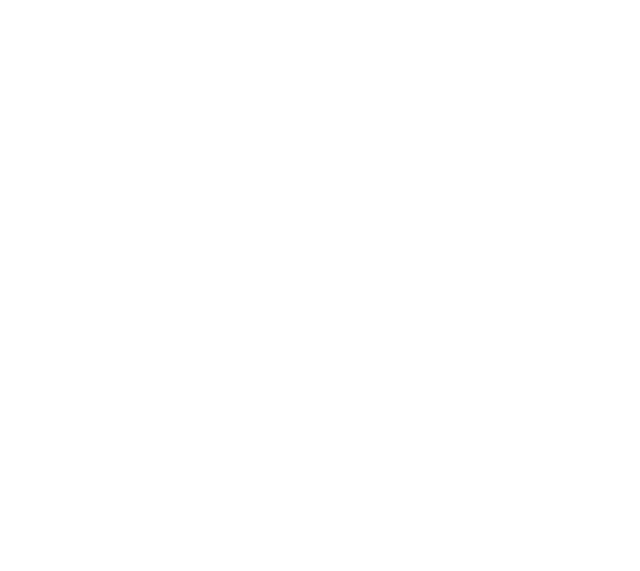
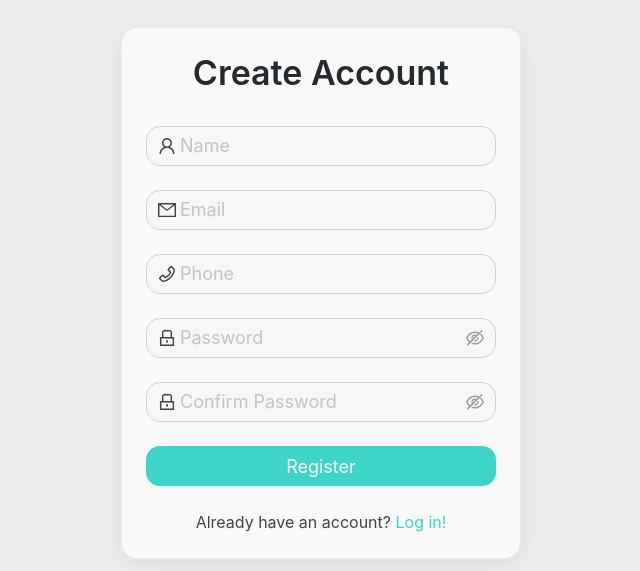
Before and after one commit to Manjlo/vrisa, a React (Vite) app: page /register in a window 1280 px wide. Before the commit this address had no page. Shown: the part 107-678 px from the top of the page, without its empty margins (319-959 px from the left). Built offline with nearby package versions, Linux system fonts and the light colour scheme.

Commit message:
setup initial login and register screen

```diff
--- a/src/App.jsx
+++ b/src/App.jsx
@@ -1,6 +1,7 @@
 import { Routes, Route } from 'react-router-dom';
 import Home from 'src/pages/Home';
 import Login from 'src/pages/Login';
+import Register from 'src/pages/Register';
 import Dashboard from 'src/pages/app/Dashboard';
 import StationsList from 'src/pages/app/StationsList';
 import StationDetail from 'src/pages/app/StationDetail';
@@ -13,6 +14,7 @@
     <Routes>
       <Route path="/" element={<Home />} />
       <Route path="/login" element={<Login />} />
+      <Route path="/register" element={<Register />} />
       <Route
         path="/app"
         element={
--- a/src/examples/ThemeProviderExample.jsx
+++ b/src/examples/ThemeProviderExample.jsx
@@ -48,15 +48,10 @@
         <Header
           className="app-header--glass"
           style={{
-            position: 'sticky',
-            top: 0,
-            zIndex: 10,
             padding: '0 24px',
-            margin: '16px',
             display: 'flex',
             alignItems: 'center',
             justifyContent: 'space-between',
-            borderRadius: '16px',
           }}
         >
           <Title level={3} style={{ color: 'var(--color-text)', margin: 0 }}>
@@ -64,10 +59,10 @@
           </Title>
           <Badge className="badge--ok" status="processing" text="System Normal" />
         </Header>
-        <Content style={{ padding: '0 16px' }}>
+        <Content style={{ padding: '16px' }}>
           <Space direction="vertical" size="large" style={{ width: '100%' }}>
             <Space direction="horizontal" size="large" wrap>
-              <Card title="Metric 1: PM2.5" style={{ width: 300 }} className="card--glass">
+              <Card title="Metric 1: PM2.5" style={{ width: 300 }} className="card--custom">
                 <div className="metric">
                   <span className="metric__value">12.5</span>
                   <span className="metric__label">µg/m³</span>
--- a/src/features/auth/LoginForm.jsx
+++ b/src/features/auth/LoginForm.jsx
@@ -1,27 +1,42 @@
 import React from 'react';
-import { useForm } from 'react-hook-form';
+import { Form, Input, Button } from 'antd';
+import { MailOutlined, LockOutlined } from '@ant-design/icons';
 import { useAuth } from 'src/hooks/useAuth';
 
 const LoginForm = () => {
-  const { register, handleSubmit } = useForm();
   const { login } = useAuth();
 
-  const onSubmit = (data) => {
-    login(data);
+  const onFinish = (values) => {
+    login(values);
   };
 
   return (
-    <form onSubmit={handleSubmit(onSubmit)}>
-      <div>
-        <label>Email</label>
-        <input type="email" {...register('email')} />
-      </div>
-      <div>
-        <label>Password</label>
-        <input type="password" {...register('password')} />
-      </div>
-      <button type="submit">Login</button>
-    </form>
+    <Form
+      name="login"
+      onFinish={onFinish}
+      layout="vertical"
+      requiredMark={false}
+    >
+      <Form.Item
+        name="email"
+        rules={[{ required: true, type: 'email', message: 'Please input your email!' }]}
+      >
+        <Input prefix={<MailOutlined />} placeholder="Email" size="large" />
+      </Form.Item>
+
+      <Form.Item
+        name="password"
+        rules={[{ required: true, message: 'Please input your password!' }]}
+      >
+        <Input.Password prefix={<LockOutlined />} placeholder="Password" size="large" />
+      </Form.Item>
+
+      <Form.Item>
+        <Button type="primary" htmlType="submit" block size="large">
+          Login
+        </Button>
+      </Form.Item>
+    </Form>
   );
 };
 
--- a/src/main.jsx
+++ b/src/main.jsx
@@ -5,7 +5,9 @@
 import { ConfigProvider } from 'antd';
 import App from './App';
 import './index.css';
+import './styles/global.css';
 import { AuthProvider } from './contexts/AuthContext';
+import { theme } from './styles/ant-theme';
 
 const queryClient = new QueryClient();
 
@@ -14,7 +16,7 @@
     <BrowserRouter>
       <QueryClientProvider client={queryClient}>
         <AuthProvider>
-          <ConfigProvider>
+          <ConfigProvider theme={theme}>
             <App />
           </ConfigProvider>
         </AuthProvider>
--- a/src/pages/Login.jsx
+++ b/src/pages/Login.jsx
@@ -1,12 +1,27 @@
 import React from 'react';
+import { Link } from 'react-router-dom';
+import { Layout, Card, Typography } from 'antd';
 import LoginForm from 'src/features/auth/LoginForm';
+import '../styles/global.css';
+
+const { Content } = Layout;
+const { Title, Text } = Typography;
 
 const Login = () => {
   return (
-    <div>
-      <h1>Login</h1>
-      <LoginForm />
-    </div>
+    <Layout style={{ minHeight: '100vh', background: 'var(--color-bg)' }}>
+      <Content style={{ display: 'flex', justifyContent: 'center', alignItems: 'center', padding: '2rem' }}>
+        <Card style={{ width: 400, textAlign: 'center' }} className="card--custom">
+          <Title level={2} style={{ color: 'var(--color-text)', marginBottom: '2rem' }}>
+            Login
+          </Title>
+          <LoginForm />
+          <Text style={{ marginTop: '1rem', display: 'block' }}>
+            Don't have an account? <Link to="/register">Register now!</Link>
+          </Text>
+        </Card>
+      </Content>
+    </Layout>
   );
 };
 
--- /dev/null
+++ b/src/pages/Register.jsx
@@ -0,0 +1,147 @@
+import React from 'react';
+import { Link } from 'react-router-dom';
+import { Layout, Form, Input, Button, Typography, Card } from 'antd';
+import {
+  MailOutlined,
+  UserOutlined,
+  PhoneOutlined,
+  LockOutlined,
+} from '@ant-design/icons';
+import '../styles/global.css';
+
+const { Content } = Layout;
+const { Title, Text } = Typography;
+
+const Register = () => {
+  const onFinish = (values) => {
+    console.log('Received values of form: ', values);
+    // Handle registration logic here
+  };
+
+  return (
+    <Layout style={{ minHeight: '100vh' }}>
+      <Content
+        style={{
+          display: 'flex',
+          justifyContent: 'center',
+          alignItems: 'center',
+          padding: '2rem',
+        }}
+      >
+<Card style={{ width: 400, textAlign: 'center' }} className="card--custom">
+          <Title
+            level={2}
+            style={{ color: 'var(--color-text)', marginBottom: '2rem' }}
+          >
+            Create Account
+          </Title>
+          <Form
+            name="register"
+            onFinish={onFinish}
+            layout="vertical"
+            requiredMark={false}
+          >
+            <Form.Item
+              name="name"
+              rules={[
+                {
+                  required: true,
+                  message: 'Please input your name!',
+                  whitespace: true,
+                },
+              ]}
+            >
+              <Input
+                prefix={<UserOutlined />}
+                placeholder="Name"
+                size="large"
+              />
+            </Form.Item>
+
+            <Form.Item
+              name="email"
+              rules={[
+                {
+                  required: true,
+                  type: 'email',
+                  message: 'Please input a valid email!',
+                },
+              ]}
+            >
+              <Input
+                prefix={<MailOutlined />}
+                placeholder="Email"
+                size="large"
+              />
+            </Form.Item>
+
+            <Form.Item
+              name="phone"
+              rules={[
+                { required: true, message: 'Please input your phone number!' },
+              ]}
+            >
+              <Input
+                prefix={<PhoneOutlined />}
+                placeholder="Phone"
+                size="large"
+              />
+            </Form.Item>
+
+            <Form.Item
+              name="password"
+              rules={[
+                { required: true, message: 'Please input your password!' },
+              ]}
+              hasFeedback
+            >
+              <Input.Password
+                prefix={<LockOutlined />}
+                placeholder="Password"
+                size="large"
+              />
+            </Form.Item>
+
+            <Form.Item
+              name="confirm"
+              dependencies={['password']}
+              hasFeedback
+              rules={[
+                { required: true, message: 'Please confirm your password!' },
+                ({ getFieldValue }) => ({
+                  validator(_, value) {
+                    if (!value || getFieldValue('password') === value) {
+                      return Promise.resolve();
+                    }
+                    return Promise.reject(
+                      new Error(
+                        'The two passwords that you entered do not match!'
+                      )
+                    );
+                  },
+                }),
+              ]}
+            >
+              <Input.Password
+                prefix={<LockOutlined />}
+                placeholder="Confirm Password"
+                size="large"
+              />
+            </Form.Item>
+
+            <Form.Item>
+              <Button type="primary" htmlType="submit" block size="large">
+                Register
+              </Button>
+            </Form.Item>
+          </Form>
+          <Text style={{ marginTop: '1rem', display: 'block' }}>
+            Already have an account? <Link to="/login">Log in!</Link>
+          </Text>
+        </Card>
+      </Content>
+    </Layout>
+  );
+};
+
+export default Register;
--- a/src/styles/ant-theme.less
+++ b/src/styles/ant-theme.less
@@ -35,12 +35,12 @@
  */
 
 // Color Palette
-@primary-color: #3DD5C9;
-@primary-7: #0A3D3B;
-@accent-color: #A9E4EB;
+@primary-color: #4EADF5;
+@primary-7: #1E4E7C;
+@accent-color: #BDE0FE;
 @text-color: #252A2E;
 @text-color-secondary: #5A636A;
-@body-background: #F5F9F8;
+@body-background: #FFFFFF;
 @component-background: #FFFFFF;
 @border-color-base: #D9E4E2;
 
--- a/src/styles/global.css
+++ b/src/styles/global.css
@@ -18,12 +18,12 @@
 
 :root {
   /* Color Palette */
-  --color-primary: #3DD5C9;
-  --color-primary-700: #0A3D3B;
-  --color-bg: #F5F9F8;
-  --color-accent: #A9E4EB;
+  --color-primary: #4EADF5; /* Sky Blue */
+  --color-primary-700: #1E4E7C; /* Dark Blue */
+  --color-bg: #FFFFFF; /* White */
+  --color-accent: #BDE0FE; /* Light Blue */
   --color-text: #252A2E;
-  --color-muted: #D9E4E2;
+  --color-muted: #F9F9F9; /* Light gray for cards */
 
   /* Semantic Colors */
   --color-good: #43C87B;
@@ -40,22 +40,18 @@
   --fs-2xl: 24px;
   --fs-3xl: 32px;
 
-  /* Glassmorphism */
+  /* Styling */
   --glass-blur: 10px;
-  --glass-bg-light: rgba(255, 255, 255, 0.1);
-  --glass-border-light: 1px solid rgba(255, 255, 255, 0.12);
-  --glass-shadow: 0 6px 24px rgba(0, 0, 0, 0.08);
+  --glass-shadow: 0 6px 24px rgba(0, 0, 0, 0.07);
   --glass-border-radius: 16px;
 }
 
 /* Dark mode overrides */
 @media (prefers-color-scheme: dark) {
   :root {
-    --color-bg: #051414;
+    --color-bg: #0d1117;
     --color-text: #E6F7F5;
-    --color-muted: #1a3d3b;
-    --glass-bg-light: rgba(10, 61, 59, 0.12);
-    --glass-border-light: 1px solid rgba(10, 61, 59, 0.1);
+    --color-muted: #161b22;
   }
 }
 
@@ -67,14 +63,30 @@
 
 /* Utility Classes */
 
-.app-header--glass,
-.card--glass {
-  background: var(--glass-bg-light);
+.app-header--glass {
+  background: rgba(255, 255, 255, 0.8);
   backdrop-filter: blur(var(--glass-blur));
   -webkit-backdrop-filter: blur(var(--glass-blur));
-  border: var(--glass-border-light);
+  border-bottom: 1px solid #EAEAEA;
+  box-shadow: none;
+  border-radius: 0;
+}
+
+.card--custom {
+  background-color: var(--color-muted);
+  border: 1px solid #EAEAEA;
+  border-radius: var(--glass-border-radius);
   box-shadow: var(--glass-shadow);
-  border-radius: var(--glass-border-radius);
+}
+
+@media (prefers-color-scheme: dark) {
+  .app-header--glass {
+    background: rgba(13, 17, 23, 0.7);
+    border-bottom: 1px solid var(--color-muted);
+  }
+  .card--custom {
+    border-color: #30363d;
+  }
 }
 
 .metric {
```
